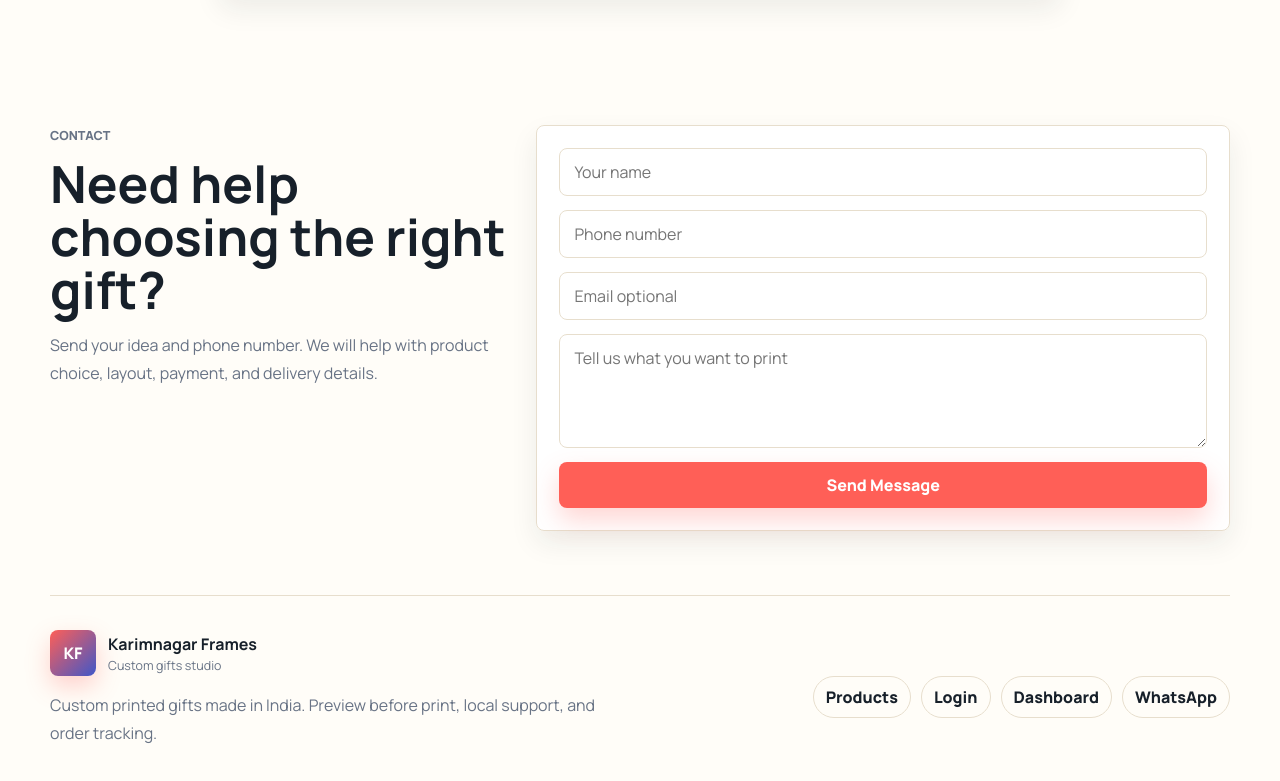
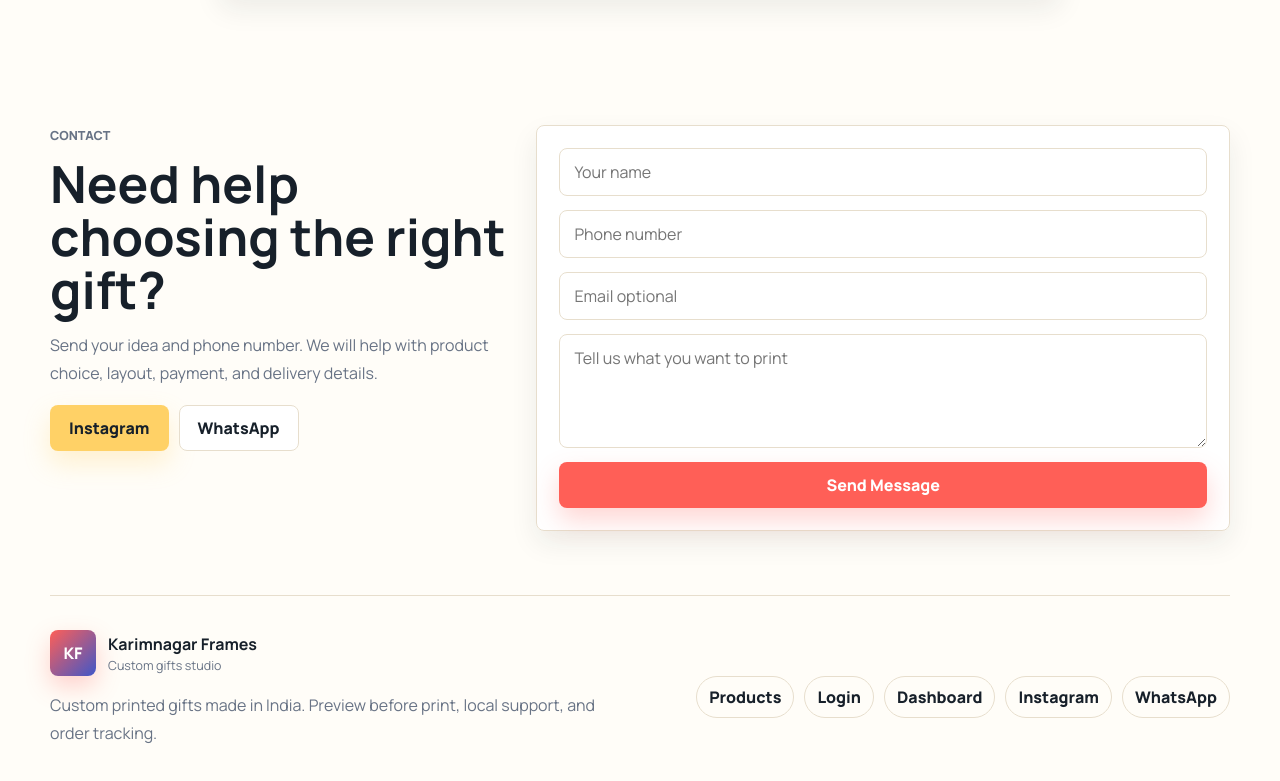
Before and after one commit to jashwanthreddychalla2007-svg/karimnagar-frames, a website: page public/index.html in a window 1280 px wide. Shown: the part 3979-4760 px from the top of the page. Drawn offline with nearby package versions, Linux system fonts and the light colour scheme; no server answers.

Commit message:
Add Instagram profile links

```diff
--- a/data/db.json
+++ b/data/db.json
@@ -19,6 +19,7 @@
     "orderPrefix": "KF",
     "businessHours": "10:00 AM to 8:00 PM",
     "publicUrl": "https://karimnagar-frames.onrender.com",
+    "instagramUrl": "https://www.instagram.com/karimnagar_photo_frames/",
     "paymentMethods": [
       "Pay on Delivery",
       "UPI after Preview",
--- a/public/dashboard.js
+++ b/public/dashboard.js
@@ -193,6 +193,7 @@ const DashboardApp = (() => {
       ["Store", settings.storeName],
       ["Location", settings.location],
       ["WhatsApp", settings.whatsappPhone],
+      ["Instagram", settings.instagramUrl],
       ["Support numbers", (settings.supportPhones || []).join(", ")],
       ["Shipping", settings.shippingWindow],
       ["Returns", settings.returnWindow],
--- a/public/index.html
+++ b/public/index.html
@@ -11,6 +11,7 @@
   <meta property="og:url" content="https://karimnagar-frames.onrender.com/" />
   <meta property="og:image" content="https://karimnagar-frames.onrender.com/assets/products/pillow-printing.webp" />
   <link rel="canonical" href="https://karimnagar-frames.onrender.com/" />
+  <link rel="me" href="https://www.instagram.com/karimnagar_photo_frames/" />
   <title>Karimnagar Frames | Premium Custom Gifts</title>
   <link rel="preconnect" href="https://fonts.googleapis.com" />
   <link rel="preconnect" href="https://fonts.gstatic.com" crossorigin />
@@ -30,7 +31,10 @@
         "addressRegion": "Telangana",
         "addressCountry": "IN"
       },
-      "description": "Custom photo frames, printed cups, pillows, and gift combos with WhatsApp support."
+      "description": "Custom photo frames, printed cups, pillows, and gift combos with WhatsApp support.",
+      "sameAs": [
+        "https://www.instagram.com/karimnagar_photo_frames/"
+      ]
     }
   </script>
 </head>
@@ -247,6 +251,10 @@
         <p class="eyebrow">Contact</p>
         <h2>Need help choosing the right gift?</h2>
         <p>Send your idea and phone number. We will help with product choice, layout, payment, and delivery details.</p>
+        <div class="contact-actions">
+          <a class="btn btn-soft" href="https://www.instagram.com/karimnagar_photo_frames/" target="_blank" rel="noopener">Instagram</a>
+          <a class="btn btn-outline" href="https://wa.me/9032428063" target="_blank" rel="noopener">WhatsApp</a>
+        </div>
       </div>
       <form class="contact-form" data-contact-form>
         <input type="text" name="name" placeholder="Your name" required />
@@ -360,6 +368,7 @@
       <a href="#products">Products</a>
       <a href="/auth.html">Login</a>
       <a href="/dashboard.html">Dashboard</a>
+      <a href="https://www.instagram.com/karimnagar_photo_frames/" target="_blank" rel="noopener">Instagram</a>
       <a href="https://wa.me/9032428063" target="_blank" rel="noopener">WhatsApp</a>
     </div>
   </footer>
--- a/public/styles.css
+++ b/public/styles.css
@@ -743,6 +743,13 @@ textarea:focus {
   padding: 22px;
 }
 
+.contact-actions {
+  display: flex;
+  flex-wrap: wrap;
+  gap: 10px;
+  margin-top: 18px;
+}
+
 .auth-note {
   margin: 6px 0 0;
   color: var(--muted);
```
Also changed, not shown: public/product.html (+2 -0 lines).
